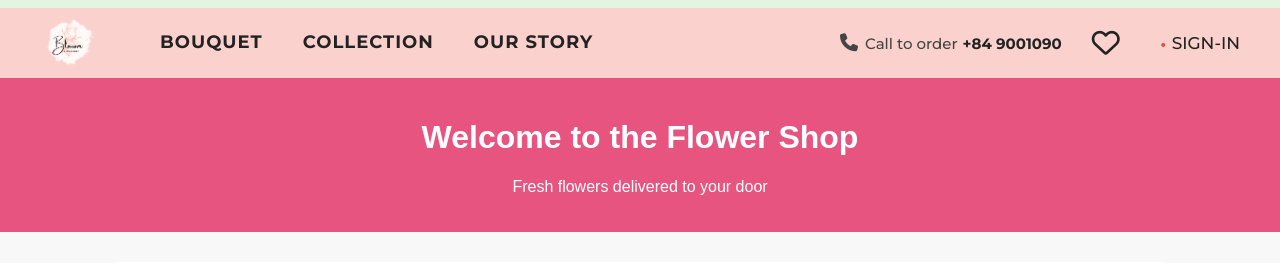
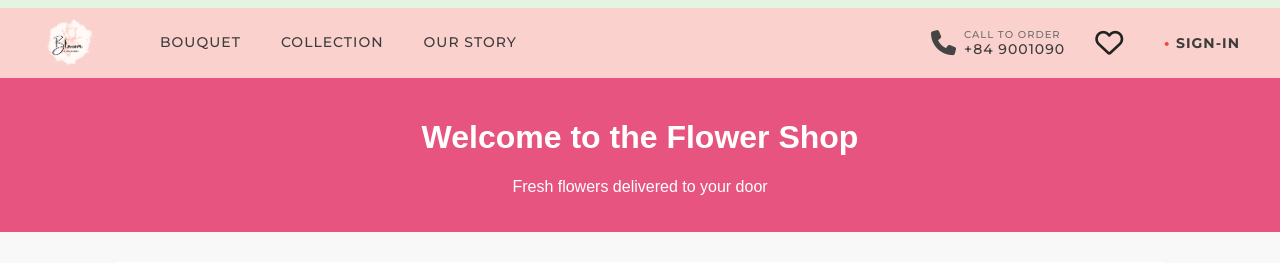
Before and after one commit to Hanhiz/Flower_Shop, a PHP site: page /homepage.php in a window 1280 px wide. Shown: the top 263 px of the page. Run offline with PHP 8.4, Linux system fonts and the light colour scheme.

Commit message:
chỉnh header

```diff
--- a/includes/header.php
+++ b/includes/header.php
@@ -51,11 +51,11 @@
         }
         .nav a {
             text-decoration: none;
-            color: #222;
-            font-size: 18px;
-            font-weight: 700;
+            color: #3c3c3c;
+            font-size: 14px;
+            font-weight: 100; /* Montserrat Thin */
             letter-spacing: 1px;
-            font-family: 'Montserrat', Arial, sans-serif;
+            font-family: 'Montserrat', Verdana;
             padding: 8px 0;
             display: inline-block;
             transition: color 0.2s;
@@ -106,21 +106,36 @@
             display: flex;
             align-items: center;
             gap: 30px;
+            margin-left: 60px; /* Thêm dòng này để đẩy header-actions sang trái gần menu hơn */
         }
         .call {
             display: flex;
             align-items: center;
-            font-size: 15px;
+            text-decoration: none;
+            color: #3c3c3c;
+            font-size: 14px;
+            font-weight: 100; /* Montserrat Thin */
+            letter-spacing: 1px;
+            font-family: 'Montserrat', Verdana;
             color: #444;
+        }
+        .call-text {
+            display: flex;
+            flex-direction: column;
+            line-height: 1.2;
+            font-size: 10px;
+            font-weight: 100; /* Montserrat Thin */
+            color: #6f6f6f;
         }
         .call-icon {
             margin-right: 7px;
-            font-size: 18px;
+            font-size: 25px;
         }
         .call-number {
-            font-weight: bold;
-            margin-left: 5px;
-            color: #222;
+            margin-left: 0;
+            color: #3c3c3c;
+            font-family: 'Montserrat', Verdana;
+            font-size: 14px;
         }
         .icon-heart {
             font-size: 28px;
@@ -131,6 +146,11 @@
             font-size: 17px;
             color: #222;
             text-decoration: none;
+            color: #3c3c3c;
+            font-size: 14px;
+            font-weight: 100; /* Montserrat Thin */
+            letter-spacing: 1px;
+            font-family: 'Montserrat', Verdana;
             font-weight: 500;
             display: flex;
             align-items: center;
@@ -139,6 +159,8 @@
             color: #e74c3c;
             font-size: 22px;
             margin-right: 5px;
+            align-self: center;
+            line-height: 1;
         }
     </style>
     <!-- Font Awesome for icons -->
@@ -182,11 +204,13 @@
         <div class="header-actions">
             <div class="call">
                 <span class="call-icon"><i class="fa fa-phone"></i></span>
-                <span>Call to order</span>
-                <span class="call-number">+84 9001090</span>
+                <div class="call-text">
+                    <span>CALL TO ORDER</span>
+                    <span class="call-number">+84 9001090</span>
+                </div>
             </div>
             <span class="icon-heart"><i class="fa-regular fa-heart"></i></span>
-            <a href="#" class="sign-in"><span class="dot">•</span>SIGN-IN</a>
+            <a href="#" class="sign-in"><span class="dot">•</span><b>SIGN-IN</b></a>
         </div>
     </div>
 </body>
```
Also changed, not shown: other parts of includes/header.php (+2 -2 lines).
